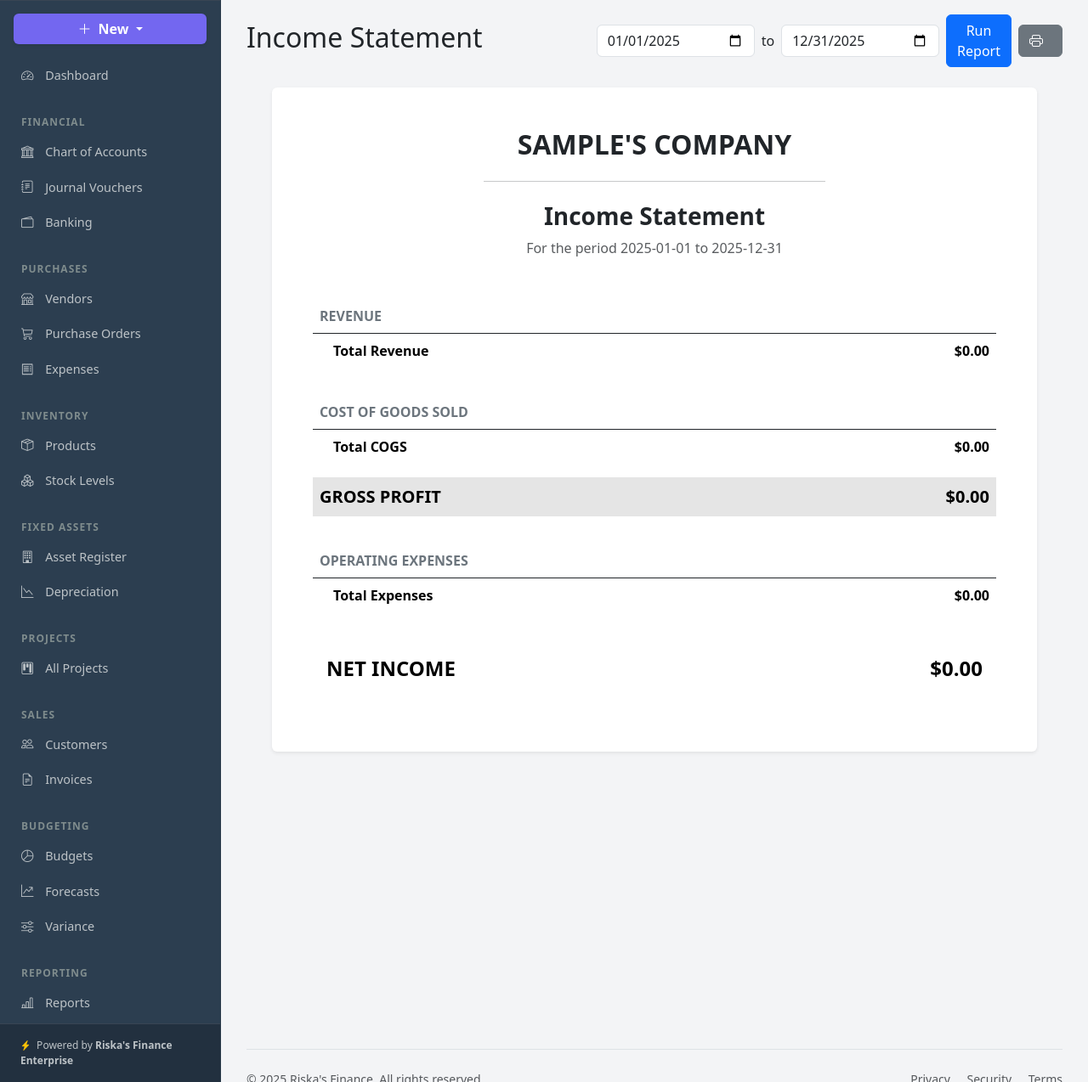
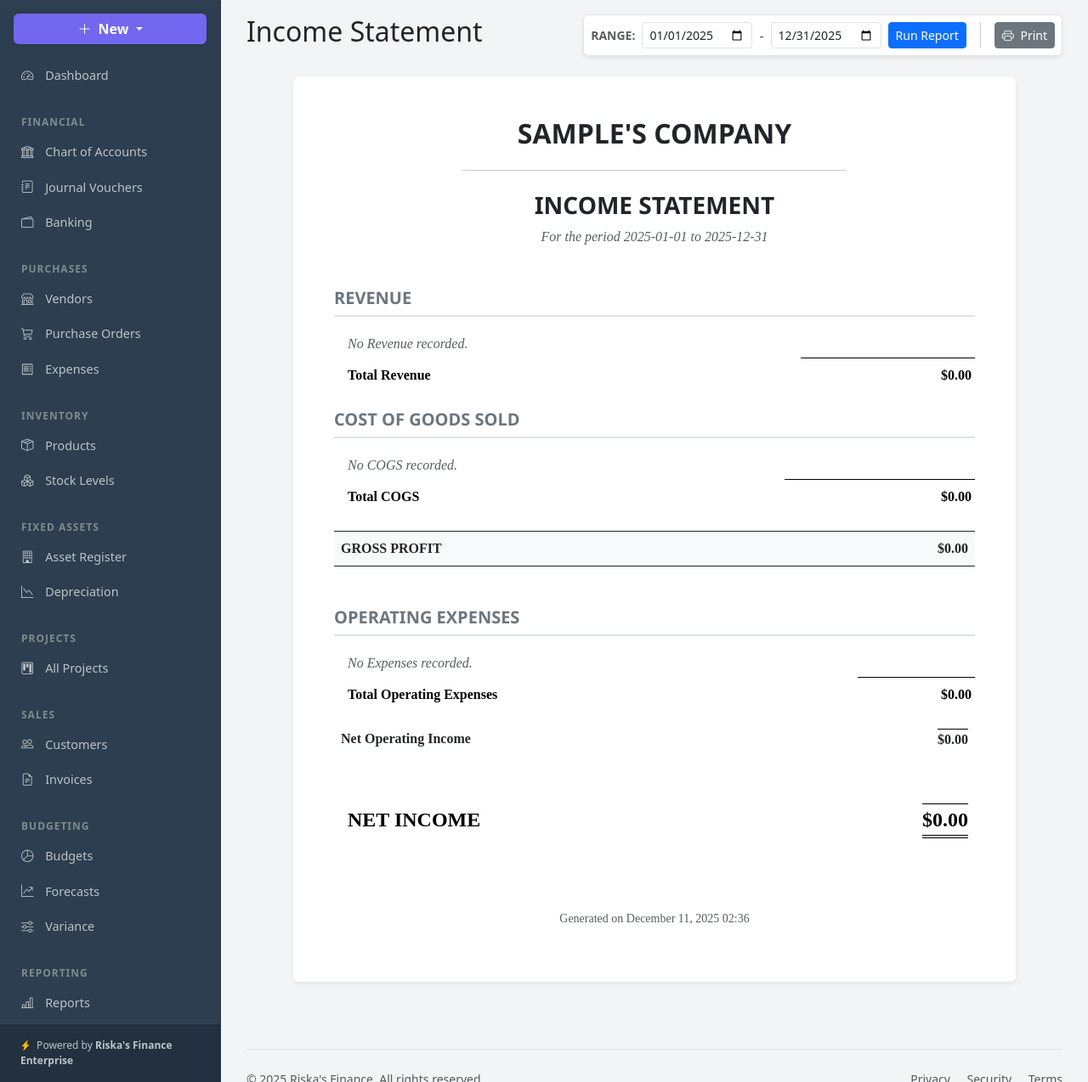
Before and after one commit to Riskafiance/riskas-finance, a Django app: page /reports/income-statement/ in a window 1280 px wide. Shown: the part 74-1348 px from the top of the page at 85% size. Run offline with Django 5.2, Linux system fonts and the light colour scheme; the visitor is signed in with stand-in values (Sample User, id 1); data comes from the database, SQL or seed files in the repository.

Commit message:
Update Income Statement to professional format

```diff
--- a/accounting/templates/accounting/income_statement.html
+++ b/accounting/templates/accounting/income_statement.html
@@ -5,13 +5,19 @@
 {% block content %}
 <div class="d-flex justify-content-between align-items-center mb-4 no-print">
     <h1 class="h2">Income Statement</h1>
-    <form class="d-flex align-items-center" method="GET">
-        <input type="date" name="start_date" class="form-control me-2" value="{{ start_date }}">
-        <span class="me-2">to</span>
-        <input type="date" name="end_date" class="form-control me-2" value="{{ end_date }}">
-        <button type="submit" class="btn btn-primary">Run Report</button>
-        <button type="button" onclick="window.print()" class="btn btn-secondary ms-2"><i class="bi bi-printer"></i></button>
-    </form>
+    <div class="d-flex align-items-center bg-white p-2 rounded shadow-sm border">
+        <form class="d-flex align-items-center m-0" method="GET">
+            <label class="small text-muted me-2 fw-bold text-uppercase">Range:</label>
+            <input type="date" name="start_date" class="form-control form-control-sm me-2" value="{{ start_date }}" style="width: 130px;">
+            <span class="text-muted me-2">-</span>
+            <input type="date" name="end_date" class="form-control form-control-sm me-2" value="{{ end_date }}" style="width: 130px;">
+            <button type="submit" class="btn btn-sm btn-primary">Run Report</button>
+        </form>
+        <div class="vr mx-3"></div>
+        <button onclick="window.print()" class="btn btn-sm btn-secondary">
+            <i class="bi bi-printer me-1"></i> Print
+        </button>
+    </div>
 </div>
 
 <div class="card shadow-sm border-0 report-paper">
@@ -19,107 +25,174 @@
 
         <div class="text-center mb-5">
             {% if user.company_profile.logo %}
-                <img src="{{ user.company_profile.logo.url }}" alt="Logo" style="max-height: 60px;" class="mb-2">
+                <img src="{{ user.company_profile.logo.url }}" alt="Logo" style="max-height: 60px;" class="mb-3">
             {% endif %}
 
-            <h2 class="fw-bold text-uppercase">{{ user.company_profile.name }}</h2>
-            <p class="text-muted mb-0">{{ user.company_profile.address|default:"" }}</p>
-            <p class="text-muted">{{ user.company_profile.phone|default:"" }}</p>
+            <h2 class="fw-bold text-uppercase mb-1">{{ user.company_profile.name }}</h2>
+            <p class="text-muted mb-0">{{ user.company_profile.address|default:""|linebreaksbr }}</p>
 
-            <hr class="my-4" style="width: 50%; margin: 0 auto;">
+            <hr class="my-4" style="width: 60%; margin: 0 auto; border-color: #333;">
 
-            <h3 class="fw-bold mt-3">Income Statement</h3>
-            <p class="text-muted">For the period {{ start_date }} to {{ end_date }}</p>
+            <h3 class="fw-bold mt-3 text-dark">INCOME STATEMENT</h3>
+            <p class="text-muted fst-italic">For the period {{ start_date }} to {{ end_date }}</p>
         </div>
 
-        <div class="table-responsive">
-            <table class="table table-borderless">
+        <div class="report-content">
 
-                <thead class="border-bottom border-dark">
-                    <tr>
-                        <th class="text-uppercase text-secondary">Revenue</th>
-                        <th class="text-end"></th>
-                    </tr>
-                </thead>
-                <tbody>
+            <div class="mb-4">
+                <h5 class="text-uppercase fw-bold text-secondary border-bottom border-2 pb-2 mb-3">Revenue</h5>
+                <table class="table table-sm table-hover table-borderless align-middle">
                     {% for item in inc_list %}
                     <tr>
-                        <td class="ps-4">{{ item.name }}</td>
-                        <td class="text-end">${{ item.amount|floatformat:2|intcomma }}</td>
+                        <td class="ps-3">{{ item.name }}</td>
+                        <td class="text-end" style="width: 25%;">${{ item.amount|floatformat:2|intcomma }}</td>
+                    </tr>
+                    {% empty %}
+                    <tr><td colspan="2" class="ps-3 text-muted fst-italic">No Revenue recorded.</td></tr>
+                    {% endfor %}
+
+                    <tr class="fw-bold">
+                        <td class="ps-3 pt-2">Total Revenue</td>
+                        <td class="text-end pt-2" style="border-top: 1px solid #000;">
+                            ${{ inc_total|floatformat:2|intcomma }}
+                        </td>
+                    </tr>
+                </table>
+            </div>
+
+            <div class="mb-4">
+                <h5 class="text-uppercase fw-bold text-secondary border-bottom border-2 pb-2 mb-3">Cost of Goods Sold</h5>
+                <table class="table table-sm table-hover table-borderless align-middle">
+                    {% for item in cogs_list %}
+                    <tr>
+                        <td class="ps-3">{{ item.name }}</td>
+                        <td class="text-end" style="width: 25%;">${{ item.amount|floatformat:2|intcomma }}</td>
+                    </tr>
+                    {% empty %}
+                    <tr><td colspan="2" class="ps-3 text-muted fst-italic">No COGS recorded.</td></tr>
+                    {% endfor %}
+
+                    <tr class="fw-bold">
+                        <td class="ps-3 pt-2">Total COGS</td>
+                        <td class="text-end pt-2" style="border-top: 1px solid #000;">
+                            ${{ cogs_total|floatformat:2|intcomma }}
+                        </td>
+                    </tr>
+                </table>
+            </div>
+
+            <div class="row mb-5">
+                <div class="col-12">
+                    <div class="d-flex justify-content-between px-2 py-2 bg-light border border-dark border-start-0 border-end-0">
+                        <span class="fw-bold text-uppercase">Gross Profit</span>
+                        <span class="fw-bold">${{ gross_profit|floatformat:2|intcomma }}</span>
+                    </div>
+                </div>
+            </div>
+
+            <div class="mb-4">
+                <h5 class="text-uppercase fw-bold text-secondary border-bottom border-2 pb-2 mb-3">Operating Expenses</h5>
+                <table class="table table-sm table-hover table-borderless align-middle">
+                    {% for item in exp_list %}
+                    <tr>
+                        <td class="ps-3">{{ item.name }}</td>
+                        <td class="text-end" style="width: 25%;">${{ item.amount|floatformat:2|intcomma }}</td>
+                    </tr>
+                    {% empty %}
+                    <tr><td colspan="2" class="ps-3 text-muted fst-italic">No Expenses recorded.</td></tr>
+                    {% endfor %}
+
+                    <tr class="fw-bold">
+                        <td class="ps-3 pt-2">Total Operating Expenses</td>
+                        <td class="text-end pt-2" style="border-top: 1px solid #000;">
+                            ${{ exp_total|floatformat:2|intcomma }}
+                        </td>
+                    </tr>
+                </table>
+            </div>
+
+            <div class="mb-5">
+                <div class="d-flex justify-content-between px-2">
+                    <span class="fw-bold">Net Operating Income</span>
+                    <span class="fw-bold" style="border-top: 1px solid #000;">${{ net_operating_income|floatformat:2|intcomma }}</span>
+                </div>
+            </div>
+
+            {% if other_inc_list or other_exp_list %}
+            <div class="mb-4">
+                <h5 class="text-uppercase fw-bold text-secondary border-bottom border-2 pb-2 mb-3">Other Income & Expenses</h5>
+                <table class="table table-sm table-borderless align-middle">
+                    {% for item in other_inc_list %}
+                    <tr>
+                        <td class="ps-3">{{ item.name }}</td>
+                        <td class="text-end" style="width: 25%;">${{ item.amount|floatformat:2|intcomma }}</td>
                     </tr>
                     {% endfor %}
-                    <tr class="fw-bold bg-light">
-                        <td class="ps-4">Total Revenue</td>
-                        <td class="text-end border-top border-dark">${{ inc_total|floatformat:2|intcomma }}</td>
-                    </tr>
-                </tbody>
-
-                <thead class="border-bottom border-dark mt-4">
-                    <tr><td colspan="2" class="pt-4"></td></tr>
+                    {% for item in other_exp_list %}
                     <tr>
-                        <th class="text-uppercase text-secondary">Cost of Goods Sold</th>
-                        <th></th>
-                    </tr>
-                </thead>
-                <tbody>
-                    {% for item in cogs_list %}
-                    <tr>
-                        <td class="ps-4">{{ item.name }}</td>
-                        <td class="text-end">${{ item.amount|floatformat:2|intcomma }}</td>
+                        <td class="ps-3">{{ item.name }}</td>
+                        <td class="text-end text-danger" style="width: 25%;">-${{ item.amount|floatformat:2|intcomma }}</td>
                     </tr>
                     {% endfor %}
-                    <tr class="fw-bold bg-light">
-                        <td class="ps-4">Total COGS</td>
-                        <td class="text-end border-top border-dark">${{ cogs_total|floatformat:2|intcomma }}</td>
+                     <tr class="fw-bold">
+                        <td class="ps-3 pt-2">Net Other Income</td>
+                        <td class="text-end pt-2" style="border-top: 1px solid #000;">
+                            ${{ net_other_income|floatformat:2|intcomma }}
+                        </td>
                     </tr>
-                </tbody>
+                </table>
+            </div>
+            {% endif %}
 
-                <tr><td colspan="2"></td></tr>
-                <tr class="fs-5 fw-bold table-active">
-                    <td>GROSS PROFIT</td>
-                    <td class="text-end">${{ gross_profit|floatformat:2|intcomma }}</td>
-                </tr>
+            <div class="mt-5">
+                <table class="table table-borderless">
+                    <tr class="fw-bold fs-4 bg-light">
+                        <td class="ps-3 py-3 text-uppercase">Net Income</td>
+                        <td class="text-end py-3 pe-2">
+                            <span style="border-top: 1px solid #000; border-bottom: 4px double #000; padding: 5px 0;">
+                            ${{ net_income|floatformat:2|intcomma }}
+                            </span>
+                        </td>
+                    </tr>
+                </table>
+            </div>
 
-                <thead class="border-bottom border-dark mt-4">
-                    <tr><td colspan="2" class="pt-4"></td></tr>
-                    <tr>
-                        <th class="text-uppercase text-secondary">Operating Expenses</th>
-                        <th></th>
-                    </tr>
-                </thead>
-                <tbody>
-                    {% for item in exp_list %}
-                    <tr>
-                        <td class="ps-4">{{ item.name }}</td>
-                        <td class="text-end">${{ item.amount|floatformat:2|intcomma }}</td>
-                    </tr>
-                    {% endfor %}
-                    <tr class="fw-bold bg-light">
-                        <td class="ps-4">Total Expenses</td>
-                        <td class="text-end border-top border-dark">${{ exp_total|floatformat:2|intcomma }}</td>
-                    </tr>
-                </tbody>
+        </div>
 
-                <tr><td colspan="2" class="pt-4"></td></tr>
-                <tr class="fs-4 fw-bold text-white bg-primary">
-                    <td class="ps-3 py-3">NET INCOME</td>
-                    <td class="text-end pe-3 py-3">${{ net_income|floatformat:2|intcomma }}</td>
-                </tr>
+        <div class="text-center mt-5 pt-4 text-muted small no-print">
+            <p>Generated on {% now "F j, Y H:i" %}</p>
+        </div>
 
-            </table>
-        </div>
     </div>
 </div>
 
 <style>
+    /* Professional Document Styling */
     .report-paper {
-        max-width: 900px;
+        max-width: 850px;
         margin: 0 auto;
+        font-family: 'Times New Roman', Times, serif;
     }
+
+    .report-paper h2, .report-paper h3, .report-paper h5, .control-bar {
+        font-family: 'Segoe UI', Tahoma, Geneva, Verdana, sans-serif;
+    }
+
+    /* Print Optimization */
     @media print {
-        body { background-color: white; }
-        .no-print { display: none; }
-        .report-paper { box-shadow: none !important; border: none !important; }
+        @page { margin: 0.5in; size: letter; }
+        body { background-color: white; -webkit-print-color-adjust: exact; }
+        .no-print { display: none !important; }
+        .report-paper {
+            box-shadow: none !important;
+            border: none !important;
+            width: 100%;
+            max-width: 100%;
+            margin: 0;
+            padding: 0;
+        }
+        .card-body { padding: 0 !important; }
+        tr { break-inside: avoid; }
     }
 </style>
 {% endblock %}
```
